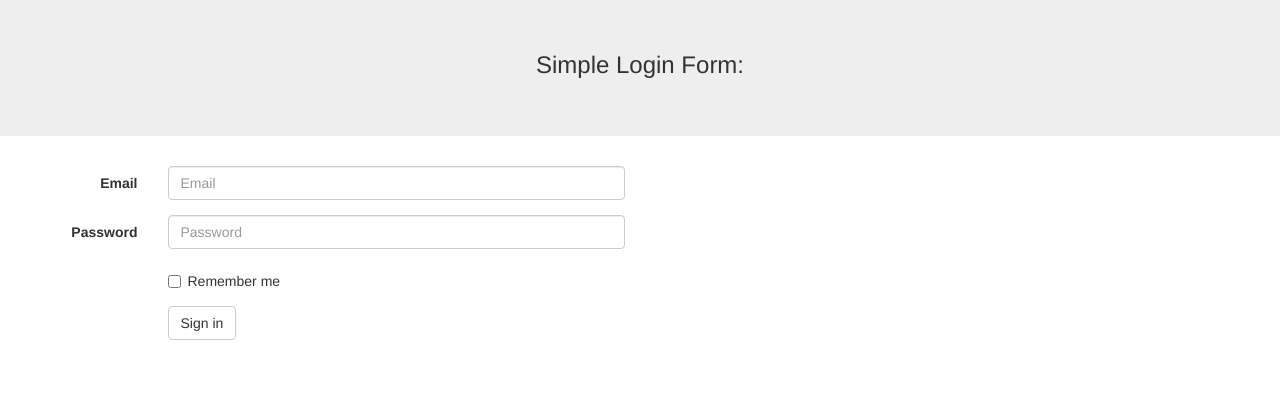
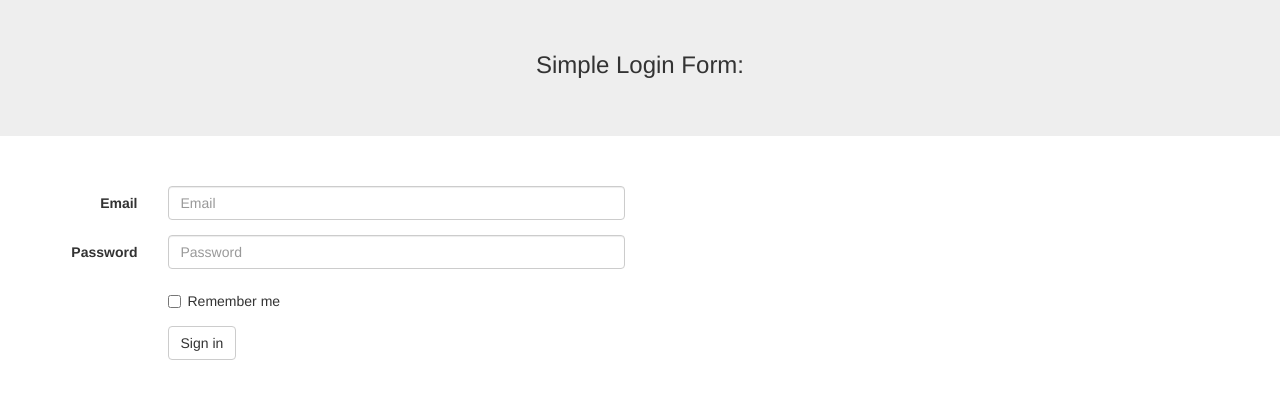
Before and after one commit to aharpt/Bootstrap-form-validation, a website: page index.html in a window 1280 px wide. Shown: the part 58-456 px from the top of the page. Drawn offline with nearby package versions, Linux system fonts and the light colour scheme.

Commit message:
Added margin-top to .row

```diff
--- a/css/styles.css
+++ b/css/styles.css
@@ -14,6 +14,10 @@
   margin-bottom: 10px;
 }
 
+.row {
+  margin-top: 20px;
+}
+
 .error-message {
   color: #a94442;
 }
```
